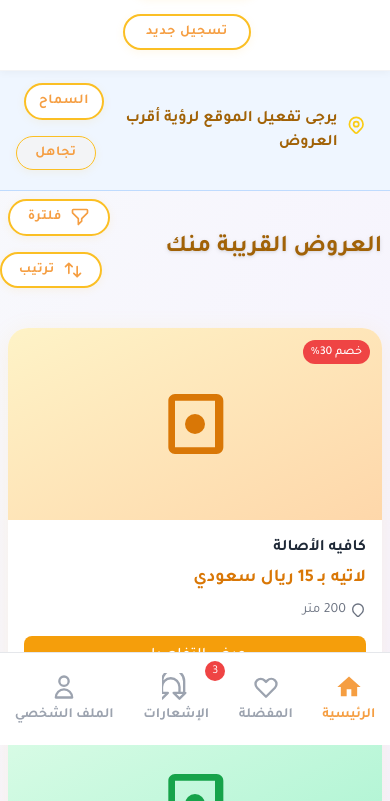
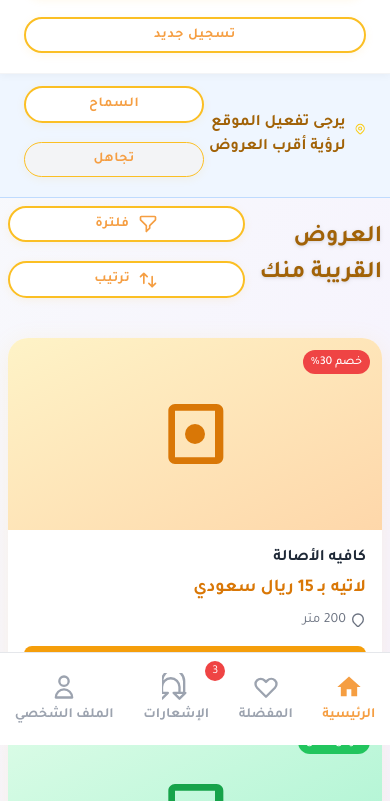
Before and after one commit to SalahJabreel/Today-s-Offer, a plain HTML site: page index.html in a window 390 px wide. Shown: the part 99-900 px from the top of the page. Drawn offline with nearby package versions, Linux system fonts and the light colour scheme.

Commit message:
Update index.html
Improve button layout for mobile: stack buttons vertically with spacing for better

```diff
--- a/index.html
+++ b/index.html
@@ -100,12 +100,16 @@
                 min-width: 0;
             }
             .flex.items-center.space-x-4.space-x-reverse {
-                flex-direction: column;
-                gap: 0.5rem;
+                flex-direction: column !important;
+                gap: 0.7rem !important;
+                align-items: stretch !important;
+                width: 100%;
             }
             .flex.space-x-2.space-x-reverse {
-                flex-direction: column;
-                gap: 0.5rem;
+                flex-direction: column !important;
+                gap: 0.7rem !important;
+                align-items: stretch !important;
+                width: 100%;
             }
             .max-w-2xl {
                 max-width: 100vw;
@@ -164,8 +168,10 @@
             </div>
         </div>
         <div class="flex items-center space-x-4 space-x-reverse">
-            <button class="btn">تسجيل الدخول</button>
-            <button class="btn">تسجيل جديد</button>
+            <div style="width:100%;display:flex;flex-direction:column;gap:0.7rem;">
+                <button class="btn" style="width:100%">تسجيل الدخول</button>
+                <button class="btn" style="width:100%">تسجيل جديد</button>
+            </div>
         </div>
     </nav>
 
@@ -180,8 +186,10 @@
             <span class="text-yellow-700 text-base font-bold">يرجى تفعيل الموقع لرؤية أقرب العروض</span>
         </div>
         <div class="flex space-x-2 space-x-reverse">
-            <button onclick="allowLocation()" class="btn">السماح</button>
-            <button onclick="dismissBanner()" class="btn bg-gray-200">تجاهل</button>
+            <div style="width:100%;display:flex;flex-direction:column;gap:0.7rem;">
+                <button onclick="allowLocation()" class="btn" style="width:100%">السماح</button>
+                <button onclick="dismissBanner()" class="btn bg-gray-200" style="width:100%">تجاهل</button>
+            </div>
         </div>
     </div>
     </div>
@@ -192,18 +200,20 @@
         <div class="flex justify-between items-center mb-8">
             <h2 class="text-3xl font-extrabold text-yellow-700 drop-shadow">العروض القريبة منك</h2>
             <div class="flex space-x-2 space-x-reverse">
-                <button class="btn flex items-center">
+                <div style="width:100%;display:flex;flex-direction:column;gap:0.7rem;">
+                    <button class="btn flex items-center" style="width:100%">
                         <svg class="w-5 h-5 ml-2" fill="none" stroke="currentColor" viewBox="0 0 24 24">
                             <path stroke-linecap="round" stroke-linejoin="round" stroke-width="2" d="M3 4a1 1 0 011-1h16a1 1 0 011 1v2.586a1 1 0 01-.293.707l-6.414 6.414a1 1 0 00-.293.707V17l-4 4v-6.586a1 1 0 00-.293-.707L3.293 7.293A1 1 0 013 6.586V4z"></path>
                         </svg>
                         فلترة
                     </button>
-                <button class="btn flex items-center">
+                    <button class="btn flex items-center" style="width:100%">
                         <svg class="w-5 h-5 ml-2" fill="none" stroke="currentColor" viewBox="0 0 24 24">
                             <path stroke-linecap="round" stroke-linejoin="round" stroke-width="2" d="M7 16V4m0 0L3 8m4-4l4 4m6 0v12m0 0l4-4m-4 4l-4-4"></path>
                         </svg>
                         ترتيب
                     </button>
+                </div>
             </div>
         </div>
 
```
Lines whose indentation alone changed are shown as unchanged.
